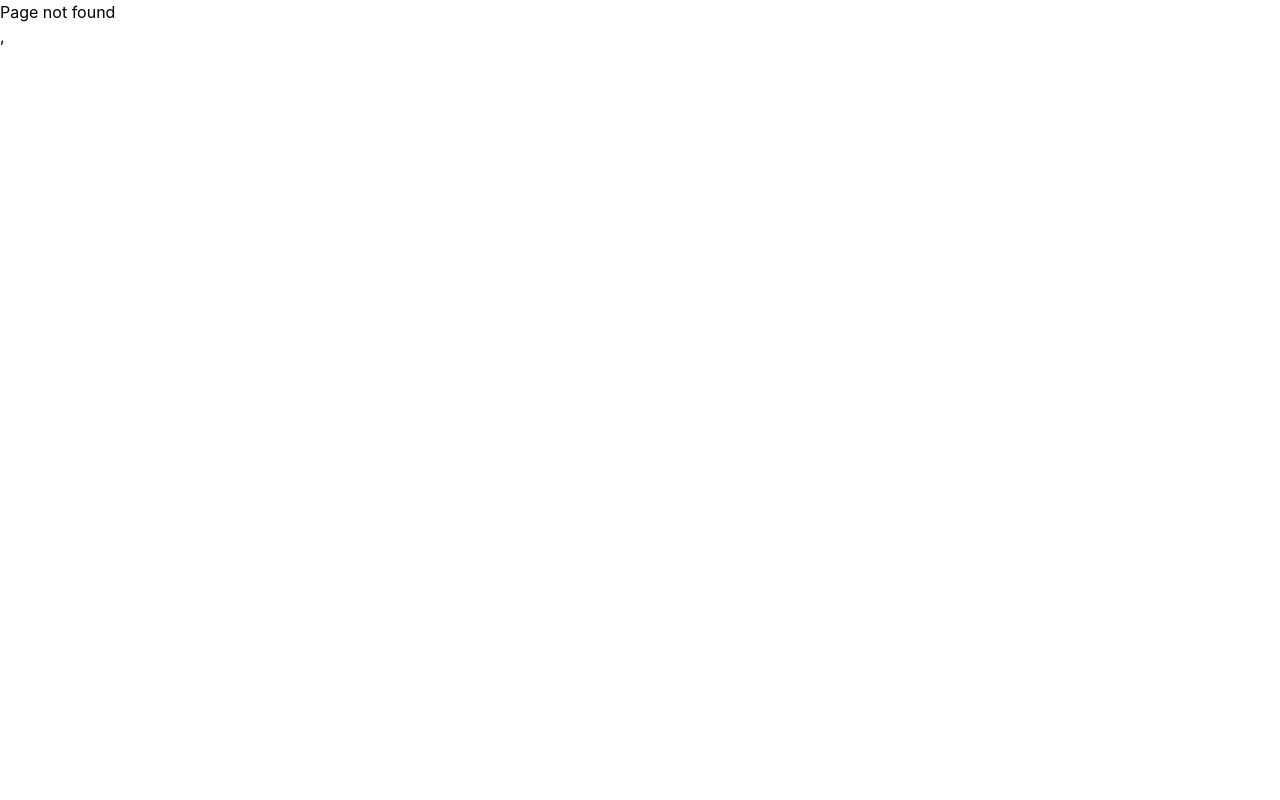
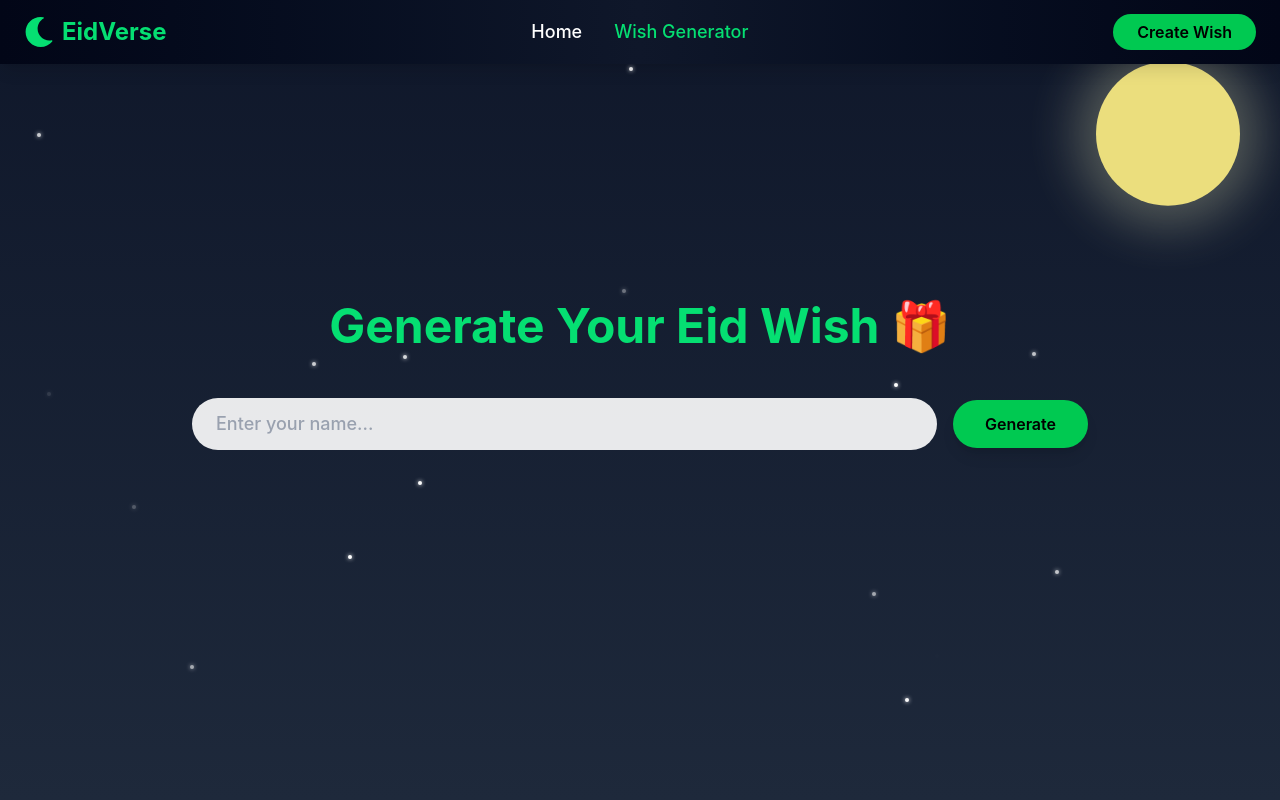
Before and after one commit to mizanurrahman017/Eid-Verse, a React (Vite) app: page /wish in a window 1280 px wide. Before the commit this address had no page. Shown: the top 800 px of the page. Built offline with nearby package versions, Linux system fonts and the light colour scheme.

Commit message:
new code added

```diff
--- a/src/Components/Header/Footer/Footer.jsx
+++ b/src/Components/Header/Footer/Footer.jsx
@@ -4,7 +4,7 @@ import { NavLink } from "react-router";
 
 const Footer = () => {
   return (
-    <footer className="bg-[#020617] text-white mt-20 border-t border-gray-700">
+    <footer className="bg-[#020617] text-white border-t border-gray-700">
 
       <div className="max-w-7xl mx-auto px-6 py-12 grid md:grid-cols-3 gap-10">
 
--- a/src/Components/Header/Navbar.jsx
+++ b/src/Components/Header/Navbar.jsx
@@ -8,10 +8,10 @@ const Navbar = () => {
 
   const navItems = [
     { name: "Home", path: "/" },
-    { name: "Countdown", path: "/countdown" },
+    // { name: "Countdown", path: "/countdown" },
     { name: "Wish Generator", path: "/wish" },
-    { name: "Greeting Card", path: "/card" },
-    { name: "Gallery", path: "/gallery" }
+    // { name: "Greeting Card", path: "/card" },
+    // { name: "Gallery", path: "/gallery" }
   ];
 
   return (
--- /dev/null
+++ b/src/Pages/Root/Wish/Wish.jsx
@@ -0,0 +1,145 @@
+import React, { useState, useRef } from "react";
+import { motion } from "framer-motion";
+import html2canvas from "html2canvas";
+
+const wishes = [
+  "🌙 Eid Mubarak! May your day be filled with joy and blessings.",
+  "🏮 Wishing you peace, love, and laughter this Eid.",
+  "✨ May Allah shower endless happiness on you this Eid.",
+  "🌙 Celebrate Eid with a heart full of gratitude and love.",
+  "🏮 Joy, prosperity, and happiness to you and your family.",
+  "✨ May your Eid be as bright as the moon and stars tonight.",
+];
+
+const Wish = () => {
+  const [userName, setUserName] = useState("");
+  const [generatedWish, setGeneratedWish] = useState("");
+  const [copied, setCopied] = useState(false);
+  const cardRef = useRef(null);
+
+  const generateWish = () => {
+    const randomWish = wishes[Math.floor(Math.random() * wishes.length)];
+    setGeneratedWish(
+      userName ? randomWish.replace("Eid", `Eid, ${userName}`) : randomWish
+    );
+    setCopied(false);
+  };
+
+  const copyWish = () => {
+    if (generatedWish) {
+      navigator.clipboard.writeText(generatedWish);
+      setCopied(true);
+      setTimeout(() => setCopied(false), 2000);
+    }
+  };
+
+  const downloadCard = () => {
+    if (cardRef.current) {
+      html2canvas(cardRef.current, { backgroundColor: null }).then((canvas) => {
+        const link = document.createElement("a");
+        link.download = `EidWish_${userName || "Card"}.png`;
+        link.href = canvas.toDataURL("image/png");
+        link.click();
+      });
+    }
+  };
+
+  return (
+    <section
+      id="wish"
+      className="relative w-full min-h-screen flex flex-col justify-center items-center px-4 bg-gradient-to-b from-[#0f172a] to-[#1e293b] overflow-hidden"
+    >
+      {/* Festive Floating Moon */}
+      <motion.div
+                     initial={{ y: -50, opacity: 0 }}
+                     animate={{ y: [0, -20, 0], opacity: [0, 1, 1] }}
+                     transition={{ duration: 4, repeat: Infinity, ease: "easeInOut" }}
+                     className="absolute top-20 right-10 w-36 h-36 bg-yellow-200 rounded-full shadow-[0_0_50px_20px_rgba(255,255,200,0.3)]"
+                 />
+
+
+
+
+      {/* Floating Stars */}
+       {Array.from({ length: 20 }).map((_, i) => (
+                      <motion.div
+                          key={i}
+                          initial={{ opacity: 0 }}
+                          animate={{ opacity: [0, 1, 0] }}
+                          transition={{ duration: 2 + Math.random() * 2, repeat: Infinity, delay: Math.random() * 5 }}
+                          className={`absolute w-1 h-1 bg-white rounded-full`}
+                          style={{
+                              top: `${Math.random() * 100}%`,
+                              left: `${Math.random() * 100}%`,
+                              boxShadow: "0 0 4px white",
+                          }}
+                      />
+                  ))}
+
+
+      {/* Section Title */}
+      <h2 className="text-4xl md:text-5xl font-bold mb-12 text-green-400 text-center">
+        Generate Your Eid Wish 🎁
+      </h2>
+
+      {/* Input & Button */}
+      <div className="flex flex-col md:flex-row justify-center items-center gap-4 mb-12 w-full max-w-4xl">
+        <input
+          type="text"
+          placeholder="Enter your name..."
+          value={userName}
+          onChange={(e) => setUserName(e.target.value)}
+          className="w-full md:flex-1 px-6 py-3 rounded-full text-black font-medium text-base md:text-lg placeholder-gray-400 focus:outline-none focus:ring-2 focus:ring-green-400 bg-white/90 dark:bg-black/80"
+        />
+        <button
+          onClick={generateWish}
+          className="px-8 py-3 rounded-full bg-green-500 hover:bg-green-600 font-semibold transition shadow-lg hover:shadow-2xl"
+        >
+          Generate
+        </button>
+      </div>
+
+      {/* Generated Wish Card */}
+      {generatedWish && (
+        <motion.div
+          ref={cardRef}
+          initial={{ opacity: 0, y: 30 }}
+          animate={{ opacity: 1, y: 0 }}
+          transition={{ duration: 0.5 }}
+          className="relative w-full max-w-2xl bg-gradient-to-br from-[#1e293b] via-[#0f172a] to-[#1e293b] p-8 rounded-3xl shadow-2xl border-2 border-green-500"
+        >
+          {/* Decorative Stars on Card */}
+          <div className="absolute top-4 left-4 w-3 h-3 bg-yellow-300 rounded-full animate-pulse" />
+          <div className="absolute bottom-4 right-4 w-3 h-3 bg-pink-400 rounded-full animate-pulse" />
+
+          <p className="text-white text-lg md:text-xl font-medium mb-6 text-center">
+            {generatedWish}
+          </p>
+
+          {/* Copy & Download Buttons */}
+          <div className="flex justify-center md:justify-end items-center gap-4">
+            <button
+              onClick={copyWish}
+              className="bg-green-500 hover:bg-green-600 px-4 py-2 rounded-full font-semibold text-sm transition shadow-lg hover:shadow-2xl"
+            >
+              Copy
+            </button>
+            <button
+              onClick={downloadCard}
+              className="bg-blue-500 hover:bg-blue-600 px-4 py-2 rounded-full font-semibold text-sm transition shadow-lg hover:shadow-2xl"
+            >
+              Download Card
+            </button>
+            {copied && (
+              <span className="text-green-400 font-medium text-sm animate-pulse">
+                Copied!
+              </span>
+            )}
+          </div>
+        </motion.div>
+      )}
+    </section>
+  );
+};
+
+export default Wish;
```
Also changed, not shown: src/Route/Route.jsx (+7 -0 lines).
